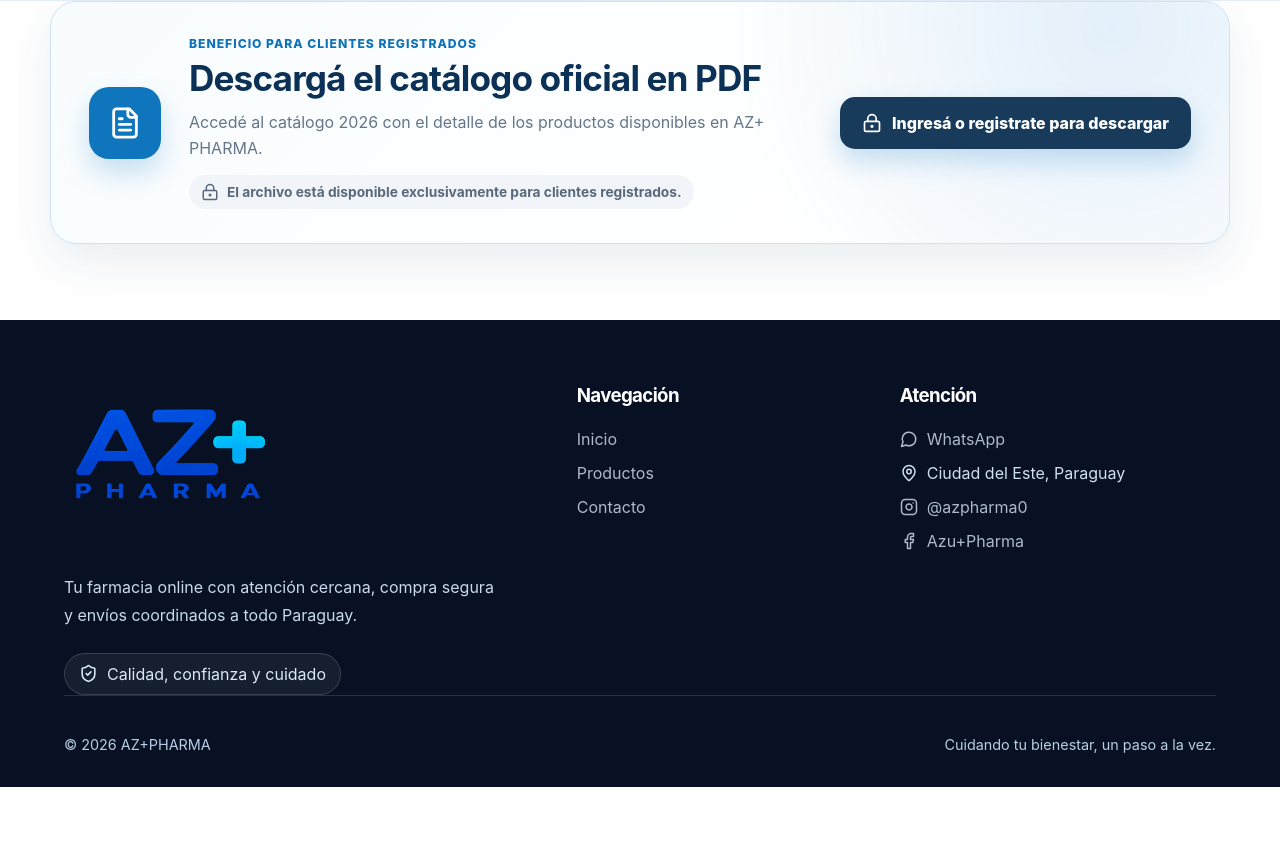
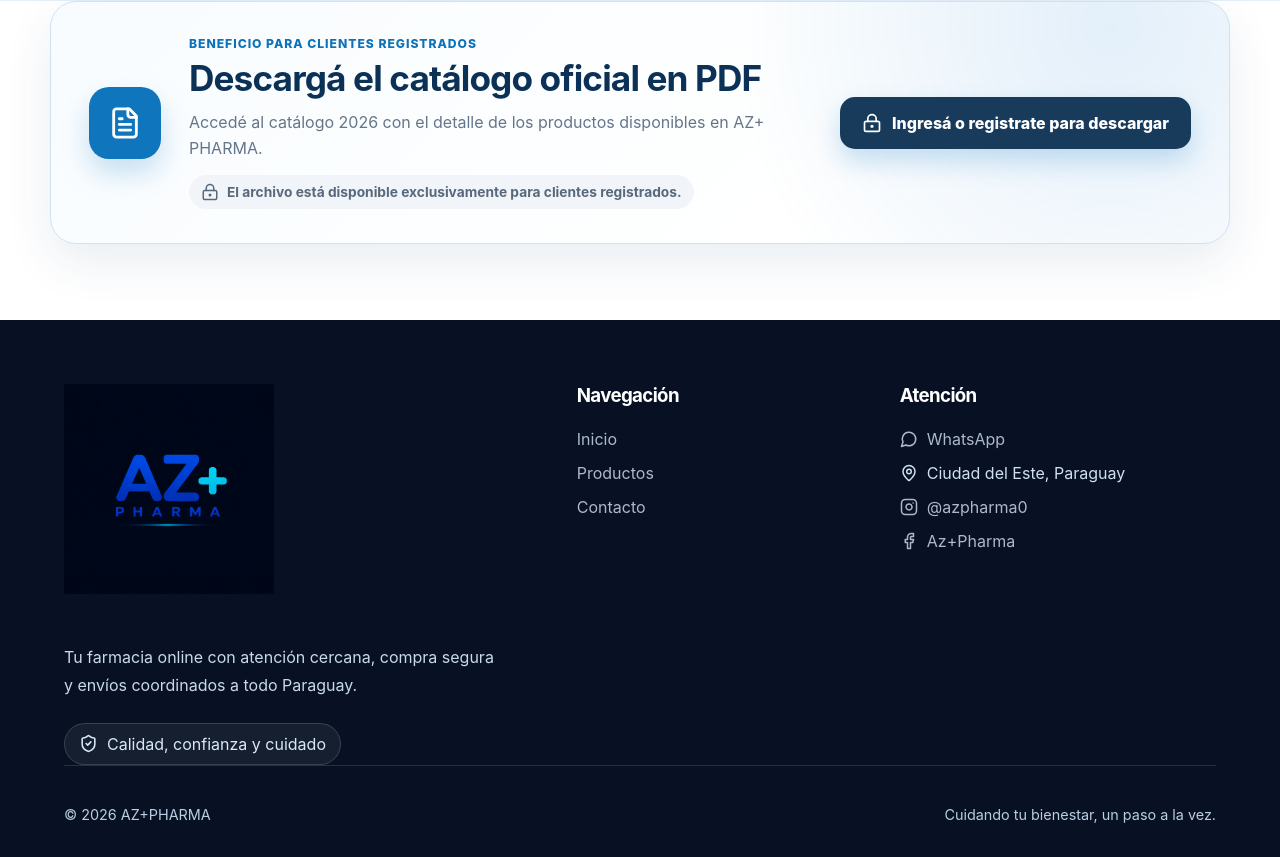
Before and after one commit to ikkat4i/az-pharma-web, a Next.js app: page / in a window 1280 px wide. Shown: the part 6950-7807 px from the top of the page. Before the commit the page ends 7737 px from the top, so only its background shows below. Built offline with nearby package versions, Linux system fonts and the light colour scheme; no server answers; the database is empty.

Commit message:
Actualizar logo y redes sociales del footer

```diff
--- a/components/Footer.tsx
+++ b/components/Footer.tsx
@@ -21,12 +21,13 @@
   return (
     <footer className="footer" id="contacto">
       <div className="footer-inner footer-inner-horizontal">
+
         <section className="footer-brand-column">
           <Image
-            src="/images/az-pharma-footer.png"
+            src="/images/az-pharma-footer-nuevo.png"
             alt="AZ+ PHARMA"
-            width={210}
-            height={115}
+            width={150}
+            height={150}
             className="footer-logo"
             unoptimized
           />
@@ -82,14 +83,20 @@
             rel="noreferrer"
           >
             <Facebook size={18} />
-            <span>Azu+Pharma</span>
+            <span>Az+Pharma</span>
           </a>
         </section>
+
       </div>
 
       <div className="footer-bottom">
-        <span>© {new Date().getFullYear()} AZ+PHARMA</span>
-        <span>Cuidando tu bienestar, un paso a la vez.</span>
+        <span>
+          © {new Date().getFullYear()} AZ+PHARMA
+        </span>
+
+        <span>
+          Cuidando tu bienestar, un paso a la vez.
+        </span>
       </div>
     </footer>
   );
```
Also changed, not shown: public/images/az-pharma-footer-nuevo.png (added).
